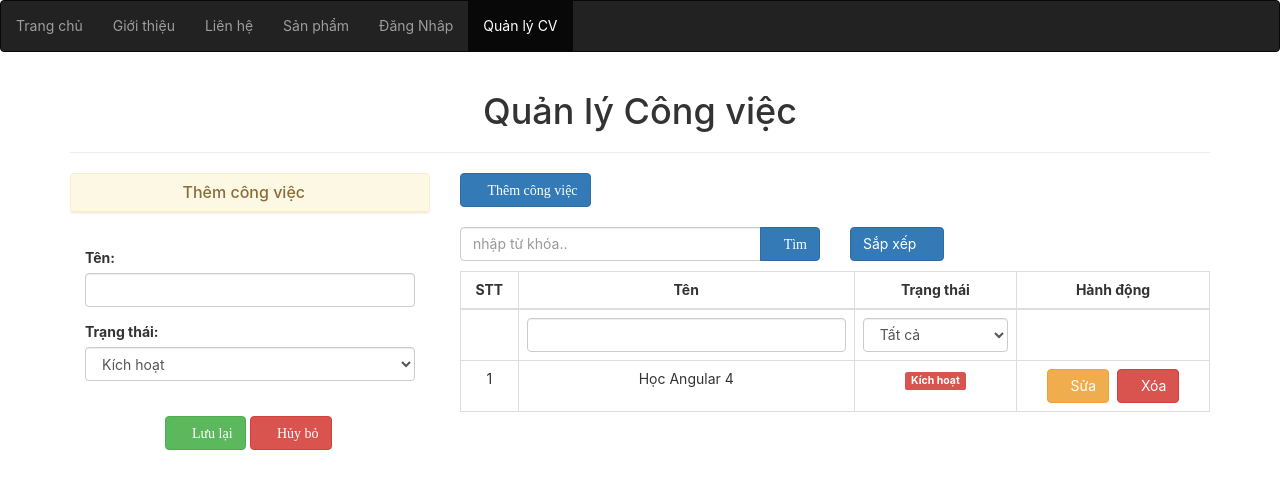
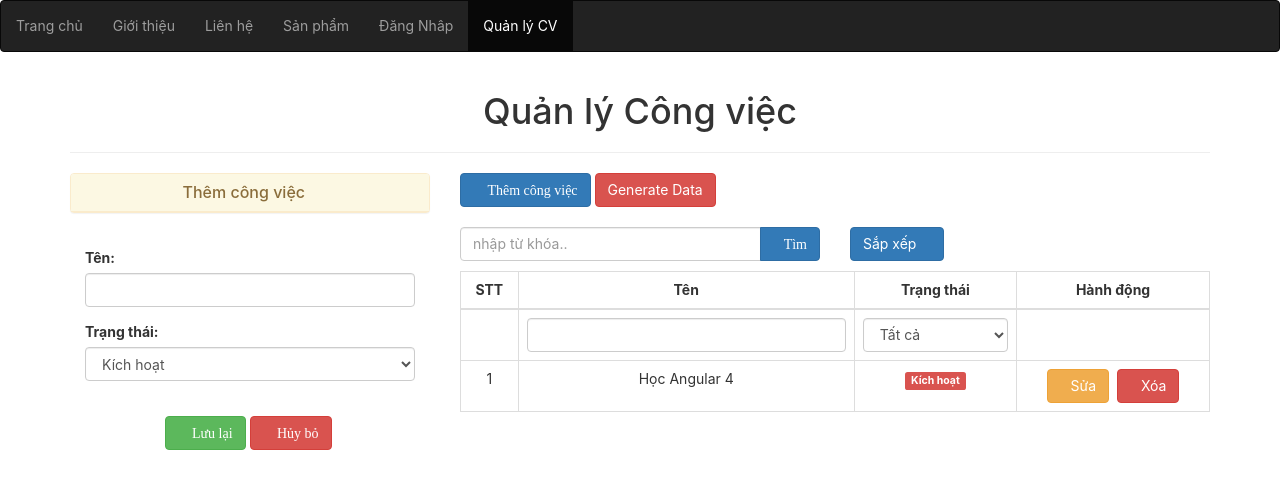
Before and after one commit to minhhieu6689/reactjs-task-management, a React (Create React App) app in the folder reactjs/: page /QuanLy in a window 1280 px wide. Shown: the top 488 px of the page. Built offline with nearby package versions, Linux system fonts and the light colour scheme; a web font is replaced by a local one.

Commit message:
Update QuanLy.js

```diff
--- a/reactjs/src/component/QuanLy.js
+++ b/reactjs/src/component/QuanLy.js
@@ -17,6 +17,9 @@ class QuanLy extends Component {
                         <button type="button" className="btn btn-primary ">
                             <span className="fa fa-plus-square" aria-hidden="true"> Thêm công việc </span>
                         </button>&nbsp;
+                        <button type="button" className="btn btn-danger ">
+                             Generate Data
+                        </button>&nbsp;
                             {/*Trong Control bao gồm: Search -sort */}
                             <Control/>
                             {/*List - Trong TaskList bao gồm: TaskItemt*/}
```
